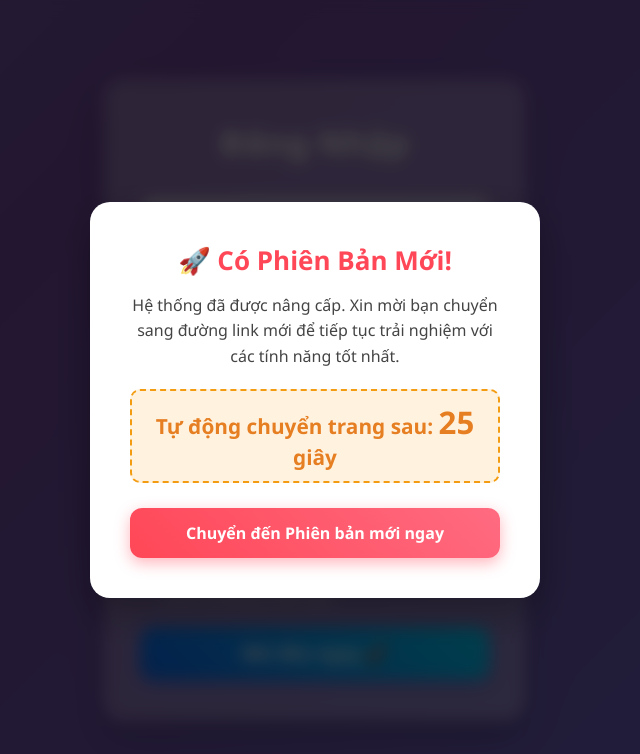
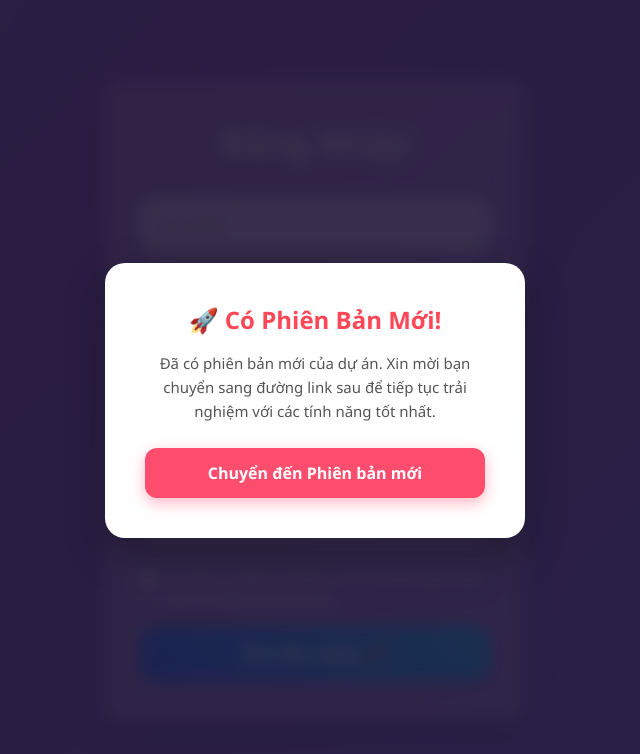
Before and after one commit to vanlocnkh-eng/tamlihoc, a plain HTML site: page index.html in a window 1280 px wide. Shown: the whole page, without its empty margins (325-965 px from the left). Drawn offline with Linux system fonts and the light colour scheme.

Commit message:
Update index.html

```diff
--- a/index.html
+++ b/index.html
@@ -27,17 +27,14 @@ button:hover { transform: translateY(-3px) scale(1.02); box-shadow: 0 8px 25px r
 .btn-secondary:hover { background: rgba(255, 255, 255, 0.4); box-shadow: 0 5px 15px rgba(255, 255, 255, 0.2); }
 
 /* CSS CHO BẢNG THÔNG BÁO CẬP NHẬT */
-.update-overlay { position: fixed; top: 0; left: 0; width: 100%; height: 100%; background: rgba(0,0,0,0.7); backdrop-filter: blur(8px); -webkit-backdrop-filter: blur(8px); display: none; justify-content: center; align-items: center; z-index: 9999; opacity: 0; transition: opacity 0.5s ease; padding: 20px; }
+.update-overlay { position: fixed; top: 0; left: 0; width: 100%; height: 100%; background: rgba(30, 20, 50, 0.85); backdrop-filter: blur(8px); -webkit-backdrop-filter: blur(8px); display: none; justify-content: center; align-items: center; z-index: 9999; opacity: 0; transition: opacity 0.3s ease; padding: 20px; }
 .update-overlay.active { display: flex; opacity: 1; }
-.update-content { background: white; padding: 40px; border-radius: 20px; text-align: center; max-width: 450px; box-shadow: 0 15px 40px rgba(0,0,0,0.3); transform: translateY(-50px); transition: transform 0.5s ease; }
+.update-content { background: white; padding: 40px; border-radius: 20px; text-align: center; max-width: 420px; box-shadow: 0 15px 40px rgba(0,0,0,0.3); transform: translateY(-50px); transition: transform 0.3s ease; }
 .update-overlay.active .update-content { transform: translateY(0); }
-.update-content h2 { color: #ff4757; margin-bottom: 15px; font-size: 26px; text-shadow: none; }
-.update-content p { color: #444; margin-bottom: 20px; font-size: 16px; line-height: 1.6; }
-.update-btn { display: inline-block; padding: 14px 25px; background: linear-gradient(45deg, #ff4757, #ff6b81); color: white; text-decoration: none; font-size: 16px; font-weight: bold; border-radius: 12px; transition: 0.3s; box-shadow: 0 5px 15px rgba(255, 71, 87, 0.4); width: 100%; }
-.update-btn:hover { transform: translateY(-3px) scale(1.02); box-shadow: 0 8px 25px rgba(255, 71, 87, 0.6); }
-
-/* Chữ đếm ngược */
-.countdown-text { color: #e67e22; font-size: 1.3em; font-weight: bold; margin-bottom: 25px; padding: 10px; background: #fff3e0; border-radius: 10px; border: 2px dashed #f39c12; }
+.update-content h2 { color: #ff4757; margin-bottom: 15px; font-size: 24px; text-shadow: none; }
+.update-content p { color: #555; margin-bottom: 25px; font-size: 15px; line-height: 1.6; }
+.update-btn { display: inline-block; padding: 14px 25px; background: #ff4d6d; color: white; text-decoration: none; font-size: 16px; font-weight: bold; border-radius: 12px; transition: 0.3s; box-shadow: 0 5px 15px rgba(255, 77, 109, 0.4); width: 100%; }
+.update-btn:hover { transform: translateY(-2px); box-shadow: 0 8px 20px rgba(255, 77, 109, 0.6); background: #ff385c; }
 </style>
 </head>
 <body>
@@ -72,58 +69,26 @@ button:hover { transform: translateY(-3px) scale(1.02); box-shadow: 0 8px 25px r
     </div>
 </div>
 
-<!-- MODAL CẬP NHẬT PHIÊN BẢN MỚI -->
+<!-- MODAL CẬP NHẬT PHIÊN BẢN MỚI HIỆN RA NGAY LẬP TỨC -->
 <div class="update-overlay" id="updateModal">
     <div class="update-content">
         <h2>🚀 Có Phiên Bản Mới!</h2>
-        <p>Hệ thống đã được nâng cấp. Xin mời bạn chuyển sang đường link mới để tiếp tục trải nghiệm với các tính năng tốt nhất.</p>
-
-        <!-- Hiển thị bộ đếm ngược -->
-        <div class="countdown-text">
-            Tự động chuyển trang sau: <span id="countdownNumber" style="font-size: 1.5em;">30</span> giây
-        </div>
-
-        <a href="https://tamlihocduong-ngphat-tramanh.github.io/botrochoisanglockienthuc/" class="update-btn">Chuyển đến Phiên bản mới ngay</a>
+        <p>Đã có phiên bản mới của dự án. Xin mời bạn chuyển sang đường link sau để tiếp tục trải nghiệm với các tính năng tốt nhất.</p>
+        <a href="https://tamlihocduong-ngphat-tramanh.github.io/botrochoisanglockienthuc/" class="update-btn">Chuyển đến Phiên bản mới</a>
     </div>
 </div>
 
 <script>
-// KIỂM TRA ĐĂNG NHẬP VÀ XỬ LÝ FORM
+// VỪA VÀO TRANG LÀ HIỆN THÔNG BÁO CẬP NHẬT LUÔN
 document.addEventListener('DOMContentLoaded', () => {
-    let savedUser = localStorage.getItem("user");
-    if(savedUser) {
-        let user = JSON.parse(savedUser);
-        document.getElementById('newLoginForm').style.display = 'none';
-        document.getElementById('welcomeBackForm').style.display = 'block';
-        document.getElementById('welcomeName').textContent = user.name;
-        document.getElementById('welcomeClass').textContent = "Lớp: " + user.class + " - " + user.school;
-    }
-
-    // TÍNH NĂNG: HIỆN THÔNG BÁO CẬP NHẬT NGAY LẬP TỨC
     document.getElementById('updateModal').classList.add('active');
-
-    // BẮT ĐẦU ĐẾM NGƯỢC 30 GIÂY
-    let count = 30;
-    let countDisplay = document.getElementById('countdownNumber');
-
-    let redirectTimer = setInterval(() => {
-        count--;
-        countDisplay.textContent = count;
-
-        // Hết 30 giây thì tự động chuyển trang
-        if (count <= 0) {
-            clearInterval(redirectTimer);
-            window.location.href = "https://tamlihocduong-ngphat-tramanh.github.io/botrochoisanglockienthuc/";
-        }
-    }, 1000); // 1000 mili-giây = 1 giây
 });
 
-// Chuyển thẳng tới trang chủ nếu chọn tiếp tục (Dành cho code cũ, bị bảng cập nhật đè lên rồi)
+// Các hàm đăng nhập cũ (được giữ lại nhưng bị bảng update đè lên không bấm được)
 function continueLogin() {
     window.location.href = "Code/trangchu.html";
 }
 
-// Xóa dữ liệu cũ và mở lại form đăng nhập mới
 function showNewLogin() {
     localStorage.removeItem("user");
     document.getElementById('welcomeBackForm').style.display = 'none';
@@ -153,15 +118,11 @@ function login(){
         alert("⚠️ Không được phép tham gia! Chỉ dành cho học sinh thuộc cấp THCS (từ lớp 6 đến lớp 9)."); return;
     }
 
-    // Kiểm tra tick ô đồng ý
     if(!document.getElementById("consent").checked) {
         alert("⚠️ Bạn cần xác nhận đồng ý tham gia ở hộp kiểm phía trên nút Bắt đầu!"); return;
     }
 
-    // Lưu thông tin vào bộ nhớ đệm
     localStorage.setItem("user", JSON.stringify(user));
-
-    // Đi vào thư mục Code để mở trang chủ
     window.location.href = "Code/trangchu.html";
 }
 </script>
```
